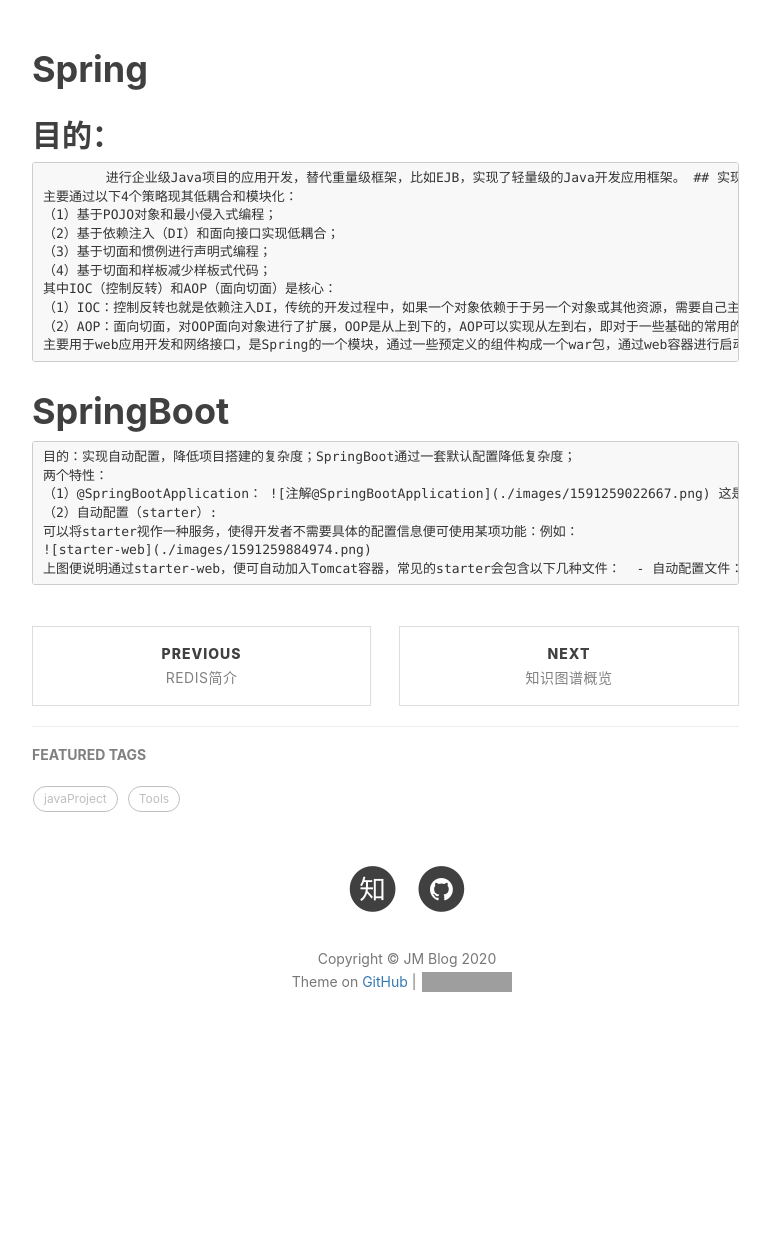
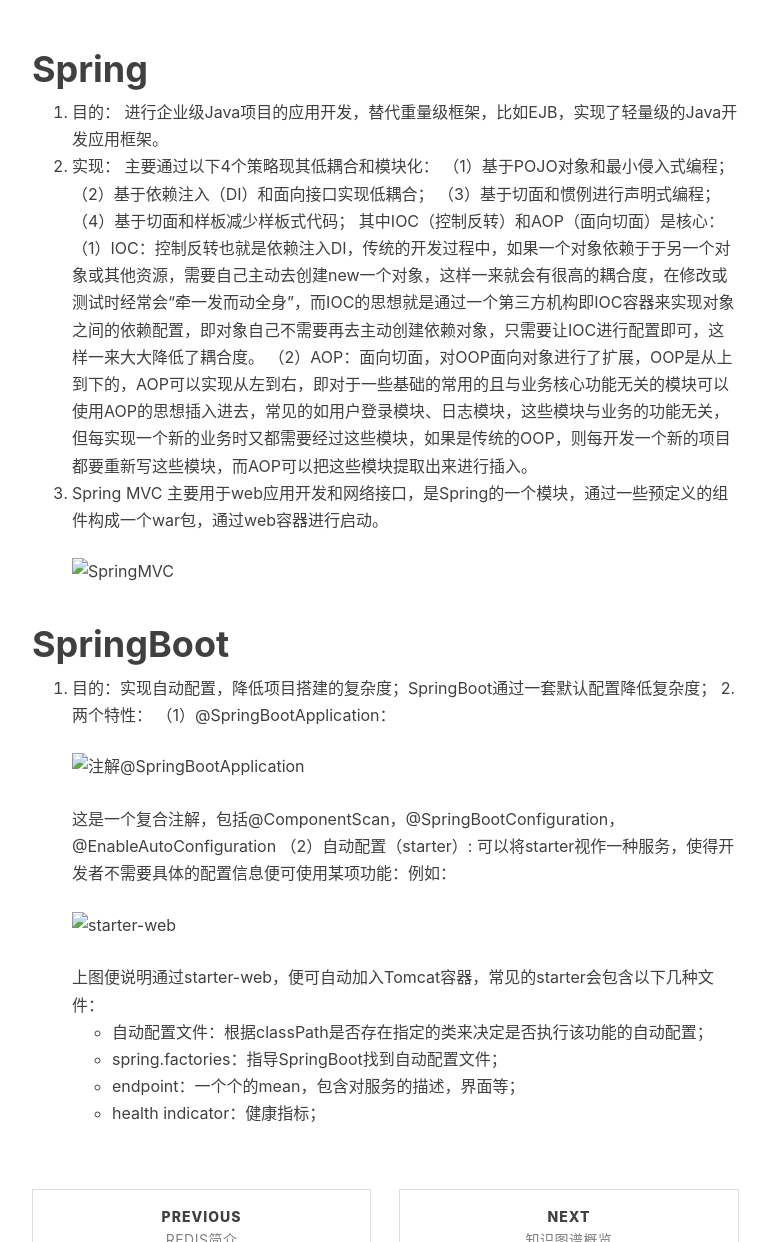
Before and after one commit to hibiscusJM/hibiscusJM.github.io, a Jekyll site: the page built from _posts/2019-05-29-Spring.md, in a window 1280 px wide and 1400 px high, scrolled down 299 px. Shown: the part 158-1400 px from the top of the window, without its empty margins (233-1003 px from the left). Built offline with Jekyll 4.4.1, drawn with Linux system fonts in a browser that asks for light colours; nearby versions of some CDN libraries; our own code applies the rules of GitHub Pages for plain Markdown files; comment, search, counter and statistics services are not loaded; before the commit the page ends 1543 px from its top, so only the background shows below that; grey boxes are pictures that could not be loaded.

Commit message:
修改文件: _posts/2019-05-29-Spring.md

```diff
--- a/_posts/2019-05-29-Spring.md
+++ b/_posts/2019-05-29-Spring.md
@@ -6,9 +6,9 @@
 grammar_cjkRuby: true
 ---
 # Spring
-## 目的：
+1. 目的：
 		进行企业级Java项目的应用开发，替代重量级框架，比如EJB，实现了轻量级的Java开发应用框架。
-## 实现：
+2. 实现：
 	主要通过以下4个策略现其低耦合和模块化：
 	（1）基于POJO对象和最小侵入式编程；
 	（2）基于依赖注入（DI）和面向接口实现低耦合；
@@ -17,14 +17,14 @@
 	其中IOC（控制反转）和AOP（面向切面）是核心：
 	（1）IOC：控制反转也就是依赖注入DI，传统的开发过程中，如果一个对象依赖于于另一个对象或其他资源，需要自己主动去创建new一个对象，这样一来就会有很高的耦合度，在修改或测试时经常会“牵一发而动全身”，而IOC的思想就是通过一个第三方机构即IOC容器来实现对象之间的依赖配置，即对象自己不需要再去主动创建依赖对象，只需要让IOC进行配置即可，这样一来大大降低了耦合度。
 	（2）AOP：面向切面，对OOP面向对象进行了扩展，OOP是从上到下的，AOP可以实现从左到右，即对于一些基础的常用的且与业务核心功能无关的模块可以使用AOP的思想插入进去，常见的如用户登录模块、日志模块，这些模块与业务的功能无关，但每实现一个新的业务时又都需要经过这些模块，如果是传统的OOP，则每开发一个新的项目都要重新写这些模块，而AOP可以把这些模块提取出来进行插入。
-## Spring MVC
+3. Spring MVC
 	主要用于web应用开发和网络接口，是Spring的一个模块，通过一些预定义的组件构成一个war包，通过web容器进行启动。
 ![SpringMVC](./images/1591258850844.png)
 
 
 # SpringBoot
-    目的：实现自动配置，降低项目搭建的复杂度；SpringBoot通过一套默认配置降低复杂度；
-	两个特性：
+   1. 目的：实现自动配置，降低项目搭建的复杂度；SpringBoot通过一套默认配置降低复杂度；
+	2. 两个特性：
 	（1）@SpringBootApplication：
 ![注解@SpringBootApplication](./images/1591259022667.png)
 这是一个复合注解，包括@ComponentScan，@SpringBootConfiguration，@EnableAutoConfiguration
```
